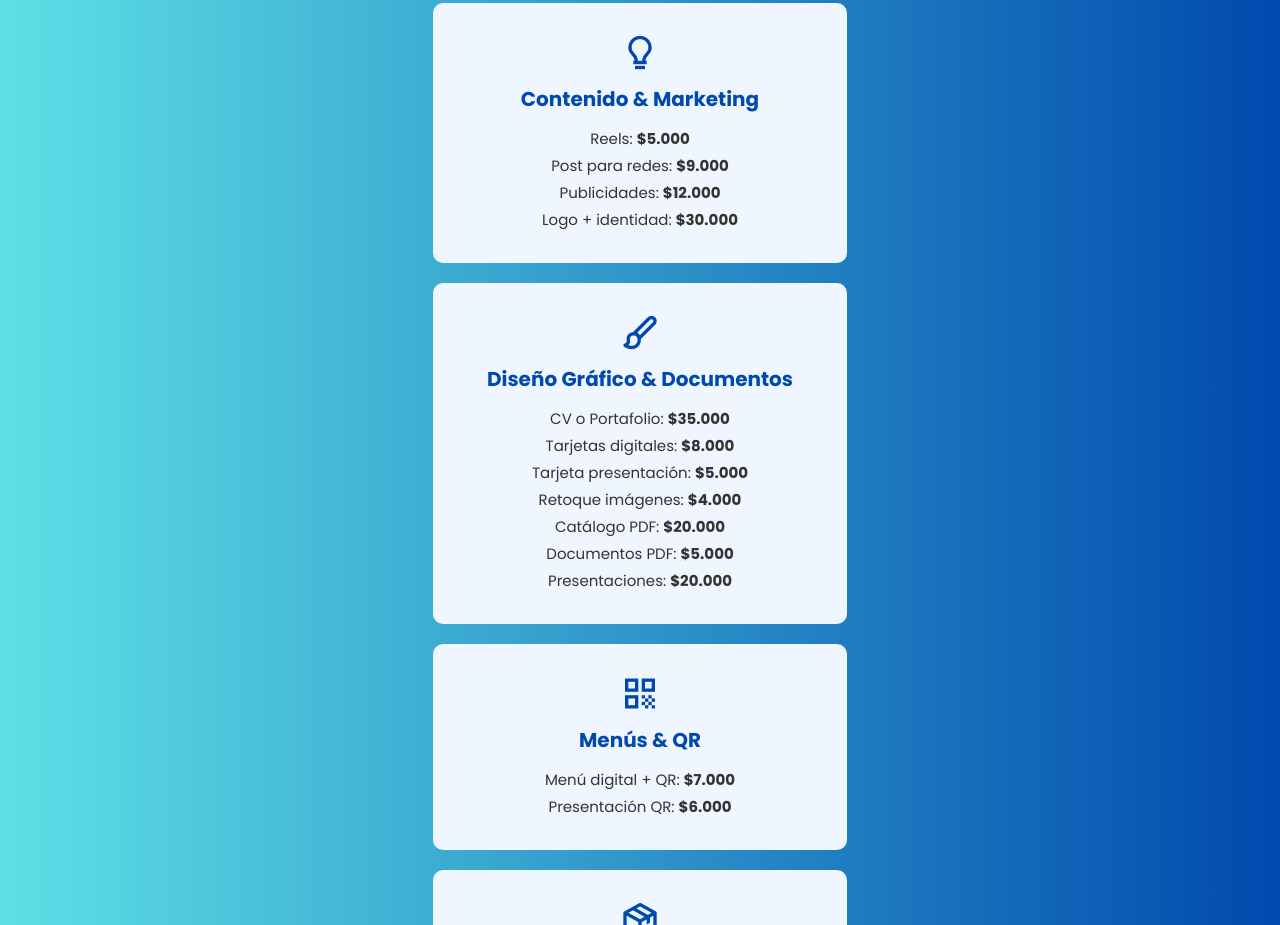
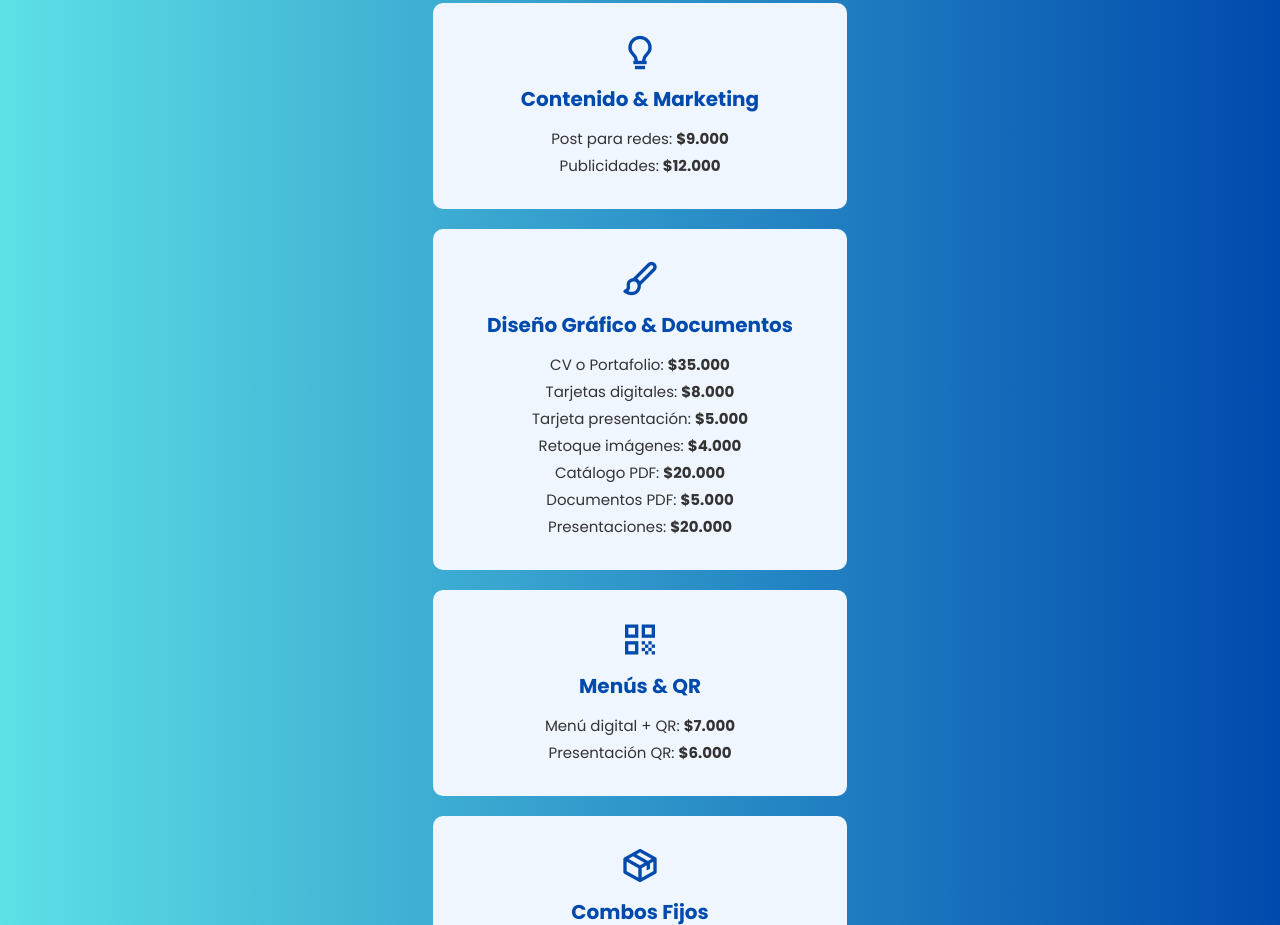
Before and after one commit to JuanFigueredoGuardia/Portafolios, a plain HTML site: page index.html in a window 1280 px wide. Shown: the part 2155-3080 px from the top of the page. Drawn offline with nearby package versions, Linux system fonts and the light colour scheme.

Commit message:
Add files via upload

```diff
--- a/index.html
+++ b/index.html
@@ -136,10 +136,8 @@
       <i class='bx bx-bulb'></i>
       <h3>Contenido & Marketing</h3>
       <p>
-        Reels: <strong>$5.000</strong><br>
         Post para redes: <strong>$9.000</strong><br>
         Publicidades: <strong>$12.000</strong><br>
-        Logo + identidad: <strong>$30.000</strong>
       </p>
     </div>
 
```
